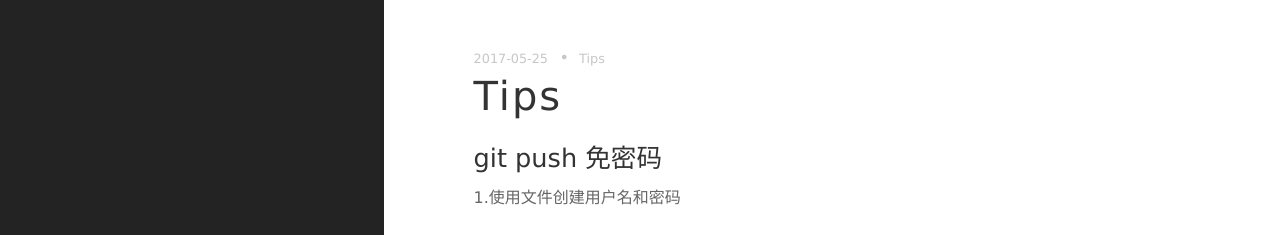
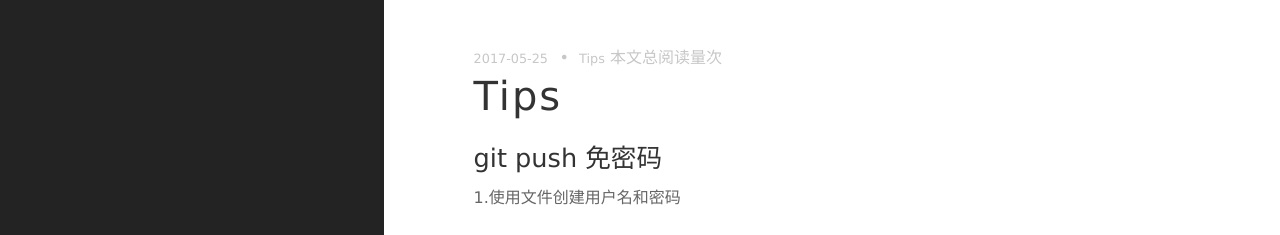
Before and after one commit to mrcwl/bryceyang.github.io, a Jekyll site: the page built from _posts/2017-05-25-Tips.markdown, in a window 1280 px wide and 1130 px high. Shown: the top 235 px of the window. Built offline with Jekyll 4.4.1, drawn with Linux system fonts in a browser that asks for light colours; nearby versions of some CDN libraries; comment, search, counter and statistics services are not loaded.

Commit message:
add visitor counter

```diff
--- a/_includes/external.html
+++ b/_includes/external.html
@@ -1,5 +1,6 @@
 <script type="text/javascript" src="//code.jquery.com/jquery-1.11.3.min.js"></script>
-
+<script async src="//dn-lbstatics.qbox.me/busuanzi/2.3/busuanzi.pure.mini.js">
+</script>
 <script type="text/javascript" src="/js/main.js"></script>
 
 {% if site.ga.id %}
--- a/_includes/social.html
+++ b/_includes/social.html
@@ -63,6 +63,3 @@
   </span>
   </ul>
 </nav>
-
-<script async src="//dn-lbstatics.qbox.me/busuanzi/2.3/busuanzi.pure.mini.js">
-</script>
--- a/_layouts/post.html
+++ b/_layouts/post.html
@@ -5,7 +5,7 @@ layout: default
 <article class="post-container post-container--single" itemscope itemtype="http://schema.org/BlogPosting">
   <header class="post-header">
     <div class="post-meta">
-      <time datetime="{{page.date | date: date_to_xmlschema}}" itemprop="datePublished" class="post-meta__date date">{{page.date | date: "%F"}}</time> &#8226; <span class="post-meta__tags tags">{{page.tags}}</span>
+      <time datetime="{{page.date | date: date_to_xmlschema}}" itemprop="datePublished" class="post-meta__date date">{{page.date | date: "%F"}}</time> &#8226; <span class="post-meta__tags tags">{{page.tags}}</span><span id="busuanzi_container_page_pv">  本文总阅读量<span id="busuanzi_value_page_pv"></span>次</span>
     </div>
     <h1 class="post-title">{{ page.title }}</h1>
   </header>
```
